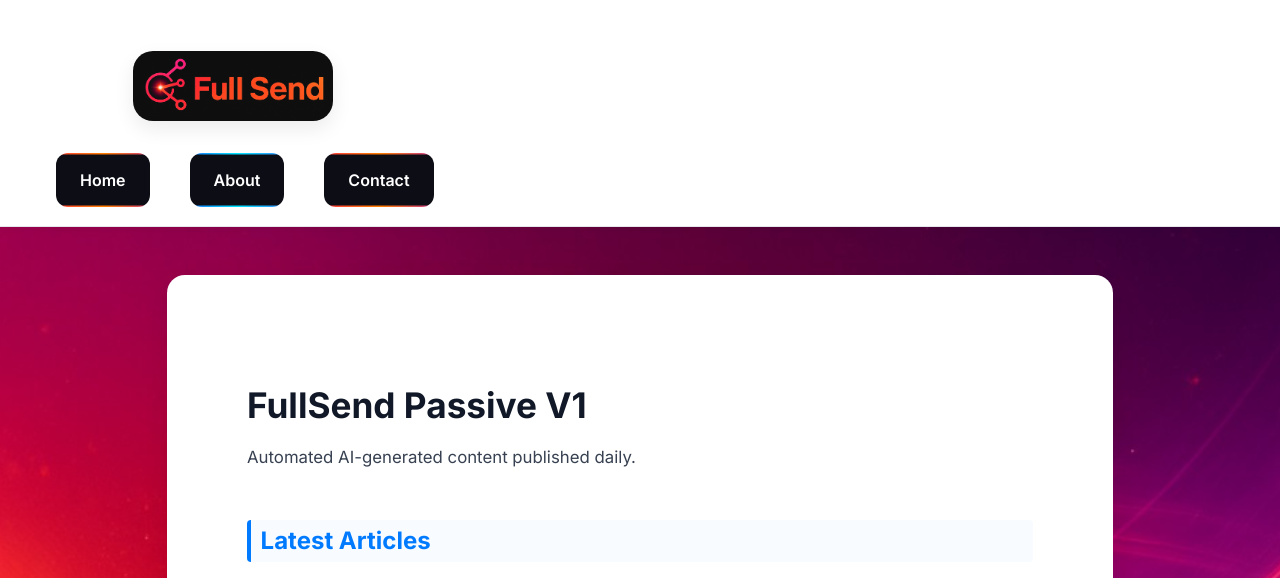
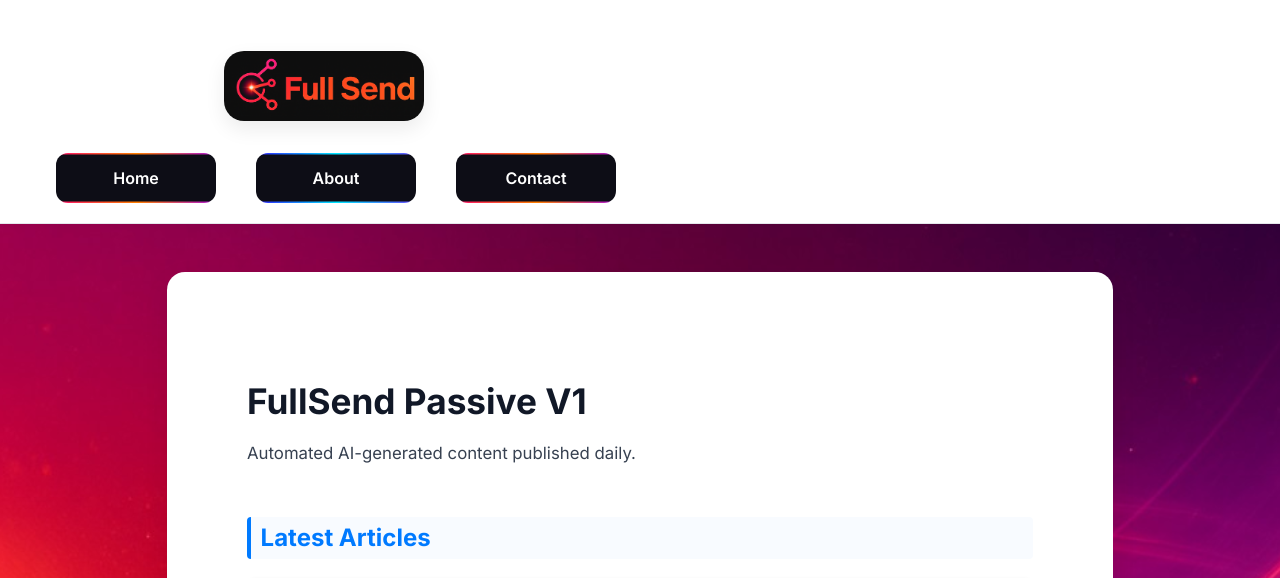
Before and after one commit to leetcawthorne/fullsend-pipeline, a Jekyll site: the page built from index.md, in a window 1280 px wide. Shown: the top 578 px of the page. Built offline with Jekyll 4.4.1, drawn with Linux system fonts in a browser that asks for light colours; grey boxes are pictures that could not be loaded.

Commit message:
Update style.scss

```diff
--- a/assets/css/style.scss
+++ b/assets/css/style.scss
@@ -27,15 +27,12 @@
   align-items: center;
   justify-content: center;
   text-decoration: none;
-  color: #fff;           /* text color */
+  color: #fff;               /* text color */
   font-weight: 600;
-  padding: 0.8rem 1.5rem;
+  font-size: 1rem;
+  width: 160px;              /* set button width */
+  height: 50px;              /* set button height */
   border-radius: 12px;
-
-  /* Remove any background color */
-  background-color: transparent !important;
-
-  /* Use SVG as background */
   background-repeat: no-repeat;
   background-size: cover;
   background-position: center;
@@ -44,11 +41,9 @@
 
 .nav-btn:hover {
   transform: scale(1.05);
-  /* Optional: add overlay color with opacity instead of solid color */
-  /* background-color: rgba(255,75,43,0.3); */
 }
 
-/* Assign SVGs as background */
+/* Assign SVGs as button backgrounds */
 .nav-btn-home {
   background-image: url('{{ "/assets/ui/button-primary.svg" | relative_url }}');
 }
```
